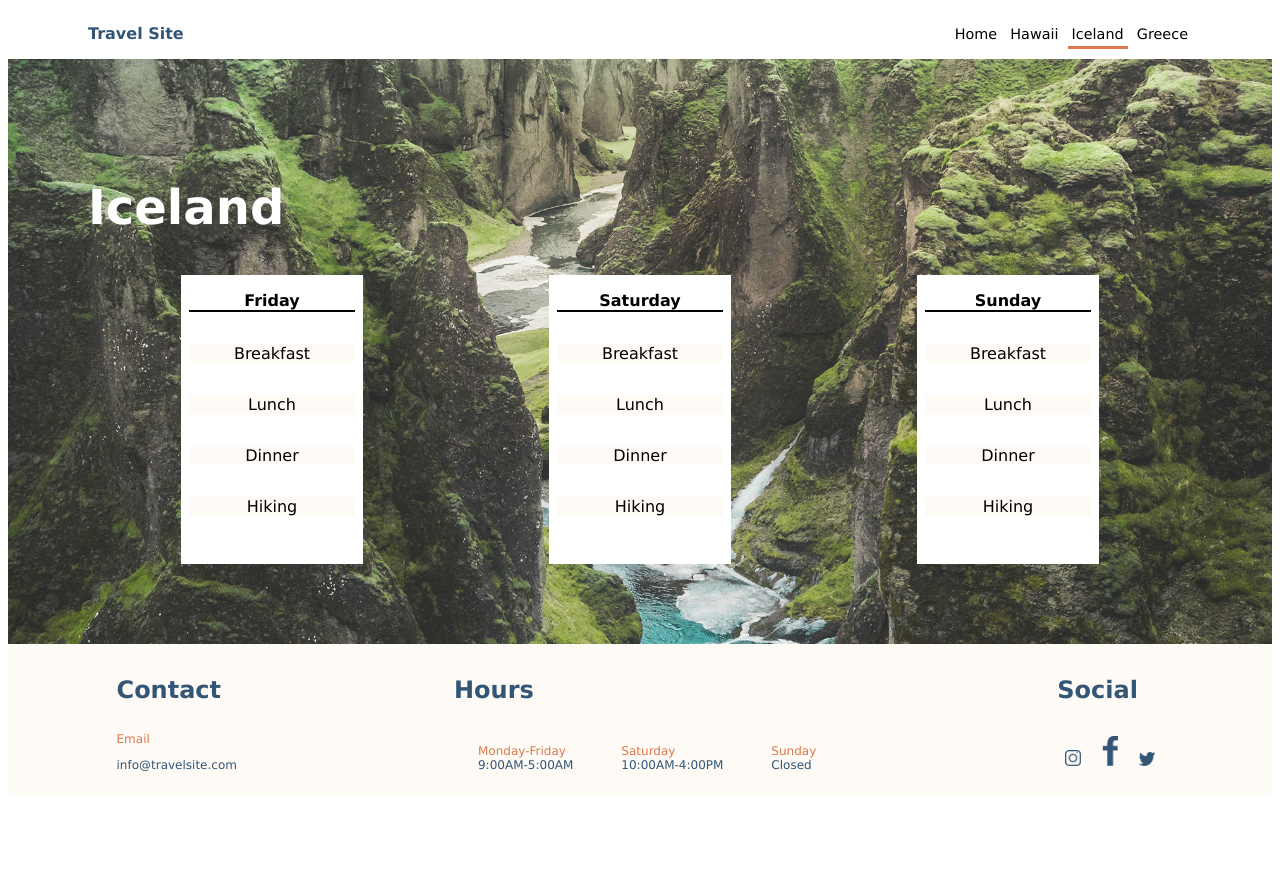
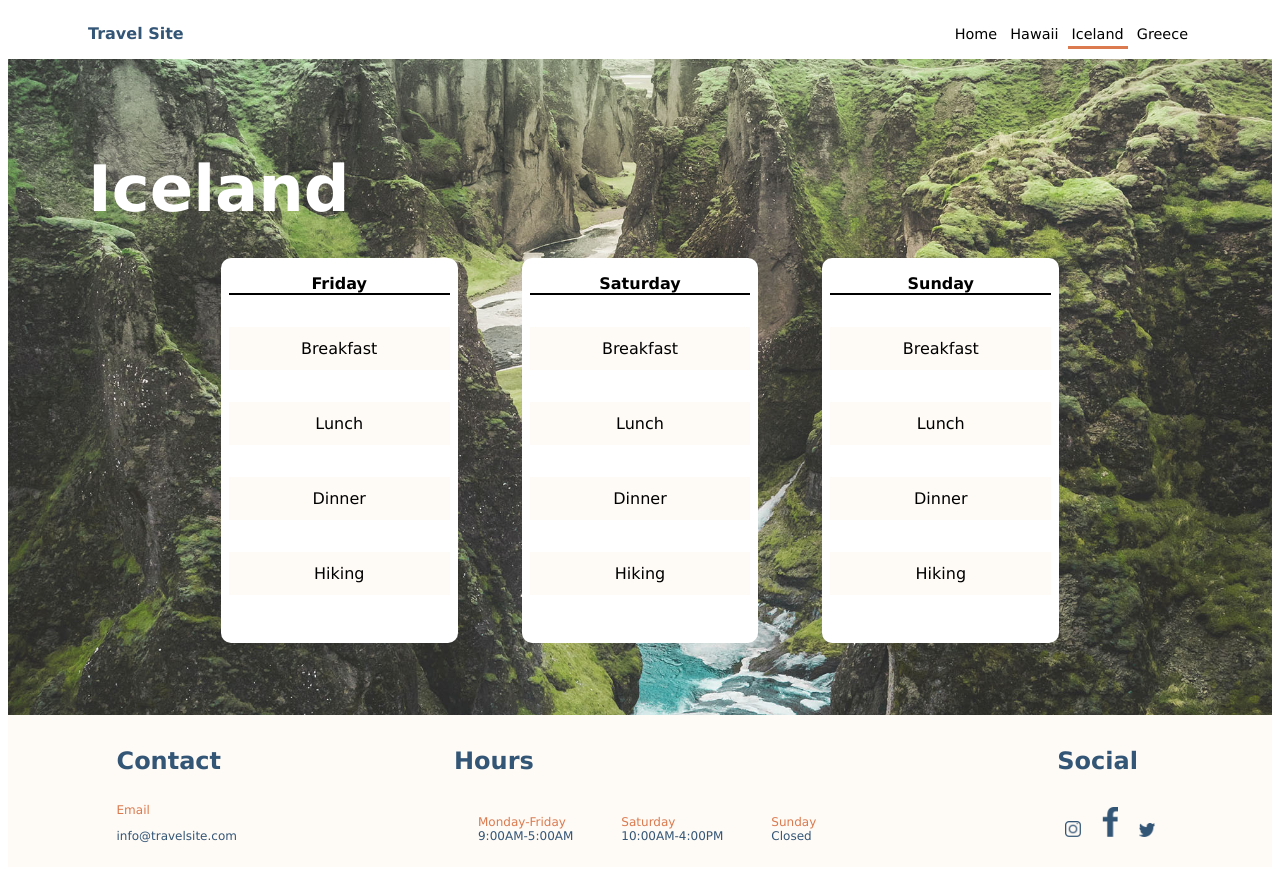
Before and after one commit to jpbozley/travelsite, a plain HTML site: page pages/iceland.html in a window 1280 px wide. Before the commit the page ends 804 px from the top, so only its background shows below. Drawn offline with Linux system fonts and the light colour scheme.

Commit message:
finish cards

```diff
--- a/css/destinations.css
+++ b/css/destinations.css
@@ -3,18 +3,20 @@
 .itinerary{
     display:flex;
     flex-direction: column;
-    padding:5rem;
+    padding: 2.5rem 5rem;
 }
 
 .itinerary__card-container{
     display:flex;
     flex-direction:row;
-    justify-content: space-around;
+    justify-content: center;
 }
 
 .itinerary__location{
     color: white;
-    font-size: 3rem;
+    font-size: 4rem;
+    font-weight: bold;
+    margin-bottom:0;
 }
 
 .itinerary--iceland{
@@ -27,8 +29,10 @@
     display:flex;
     flex-direction: column;
     background-color: white;
-    width:15%;
+    width:20%;
     padding:1rem .5rem;
+    margin: 2rem;
+    border-radius: 10px;
 }
 
 .itinerary__day{
@@ -50,4 +54,6 @@ border-bottom: 2px solid black;}
     margin-top:1rem;
     margin-bottom:1rem;
     text-align: center;
+    padding-top: .75rem;
+    padding-bottom: .75rem;
 }
```
